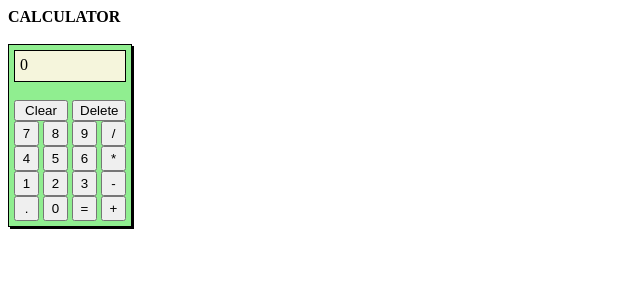
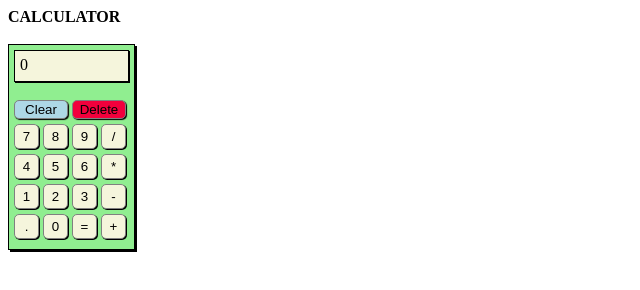
Before and after one commit to suhaasteja/Calculator, a plain HTML site: page index.html in a window 1280 px wide. Shown: the whole page, without its empty margins (0-640 px from the left). Drawn offline with Linux system fonts and the light colour scheme.

Commit message:
Commiting README.md and index.html files

```diff
--- a/index.html
+++ b/index.html
@@ -95,16 +95,33 @@
   height: 25px;
   width: 25px;
   cursor: pointer;
+  border-radius: 5px;
+  background-color: beige;
+  border: 1px solid grey;
+  box-shadow: 1px 1px;
+  margin-bottom: 5px;
 }
 
 .Clear-btn, .Delete-btn{
   width: 54px;
   height: auto;
   cursor: pointer;
+  border-radius: 5px;
+  border: 1px solid grey;
+  box-shadow: 1px 1px 1px;
+  margin-bottom: 5px;
+}
+
+.Clear-btn{
+  background-color: lightblue;
+}
+
+.Delete-btn{
+  background-color: #F2003C;
 }
 
 .calculator {
-  max-width: 112px;
+  max-width: 115px;
   border: 1px solid black;
   padding: 5px;
   background-color: lightgreen;
@@ -117,6 +134,10 @@
   border: 1px solid black;
   padding: 5px;
   background-color: beige;
+  box-shadow: 1px 1px;
 }
 
+
+
+
 </style>
```
